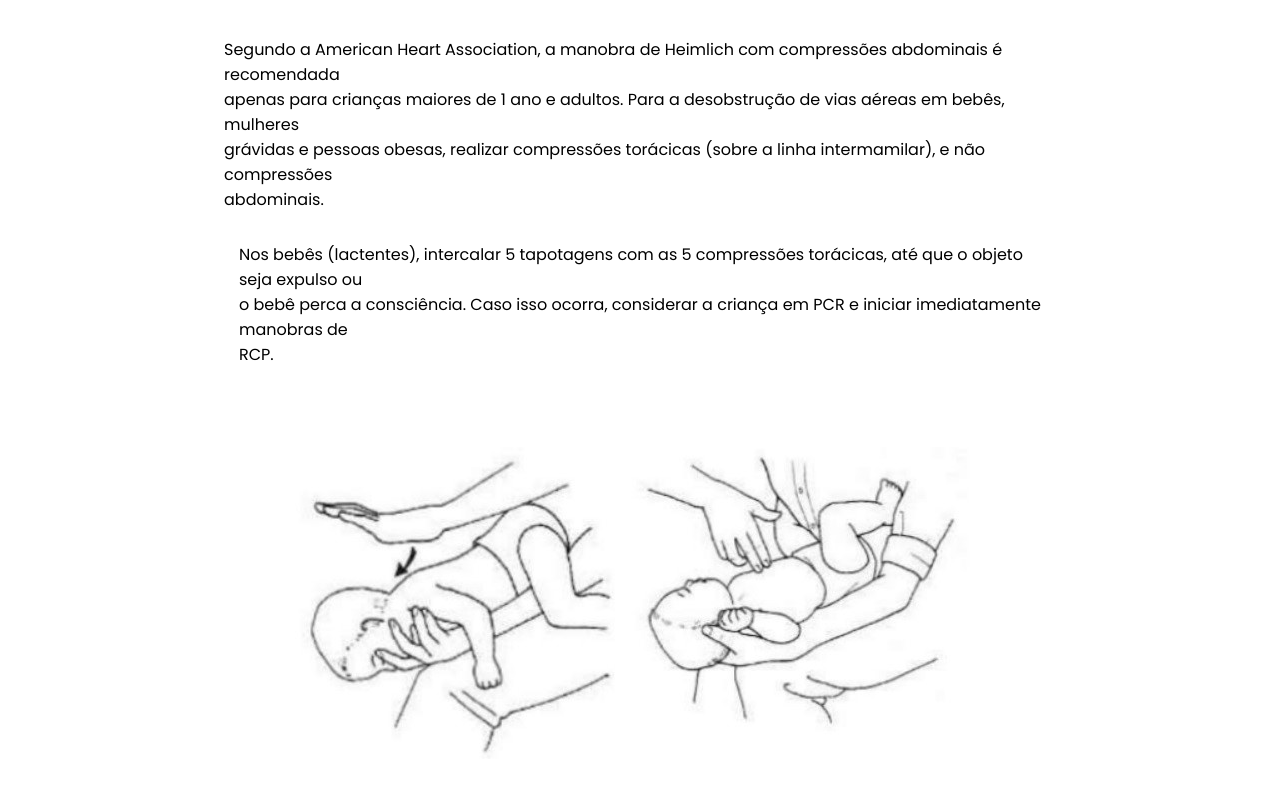
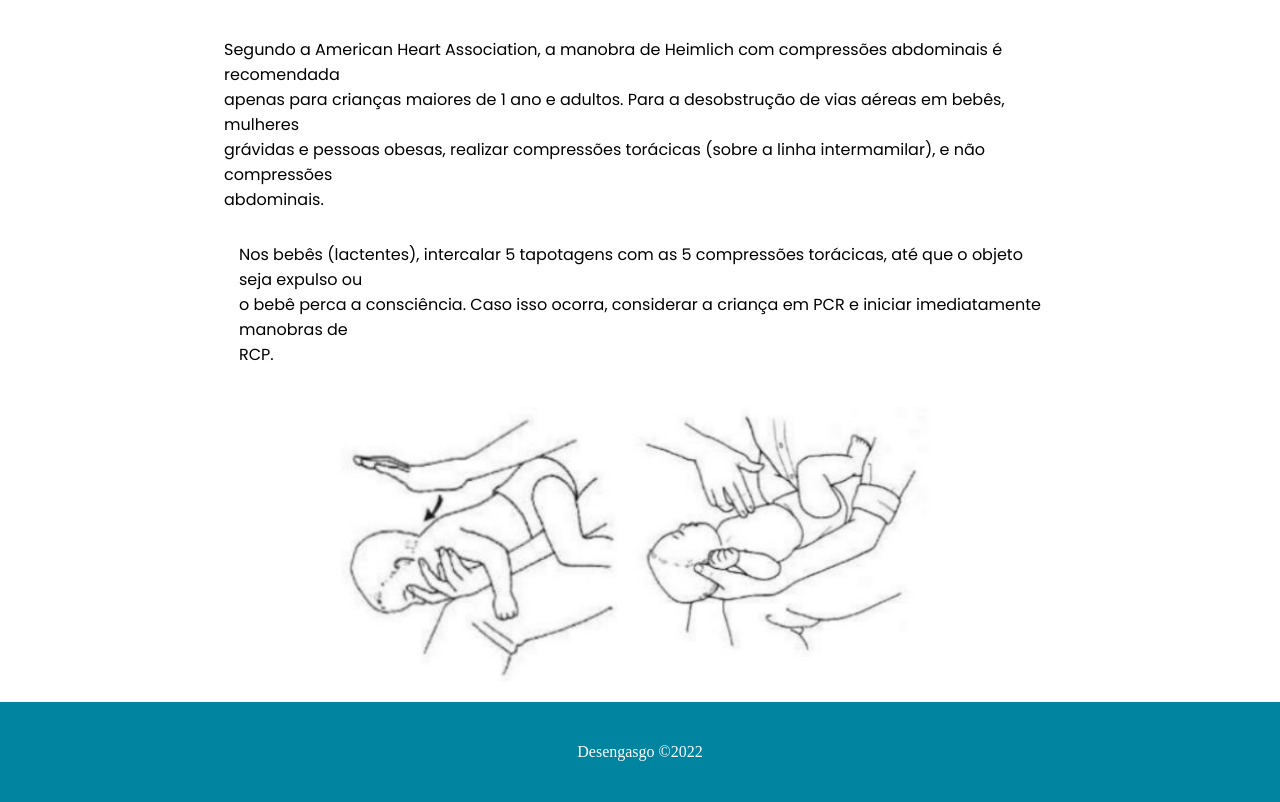
Before and after one commit to mateuspessoa/projeto_integrador_uniesp, a plain HTML site: page index.html in a window 1280 px wide. Shown: the part 4918-5720 px from the top of the page. Before the commit the page ends 5689 px from the top, so only its background shows below. Drawn offline with nearby package versions, Linux system fonts and the light colour scheme.

Commit message:
feat: implementando o footer e tamanho da imagem

```diff
--- a/index.html
+++ b/index.html
@@ -267,5 +267,8 @@
     <a class="link-topo" href="#topo">
         <img id="topo" class="btn-up" src="imagens/seta.svg" alt="">
     </a>
+    <footer>
+        <div class="footer"><p>Desengasgo ©2022</p></div>
+    </footer>
 </body>
 </html>
--- a/style.css
+++ b/style.css
@@ -437,7 +437,9 @@ h1 {
 }
 
 .penultimo-texto img {
-    margin-top: 50px;
+    width: 650px;
+    margin-top: 10px;
+    padding: 0;
 }
 
 a {
@@ -451,3 +453,18 @@ a {
     right: 25px;
     bottom: 25px;
 }
+
+footer{
+    display: flex;
+    height: 100px;
+    justify-content: center;
+    background-color: #0084A0;
+    margin-top: 100px;
+}
+
+footer .footer{
+    display: flex;
+    justify-content: center;
+    align-items: center;
+    color: #fff;
+}
```
